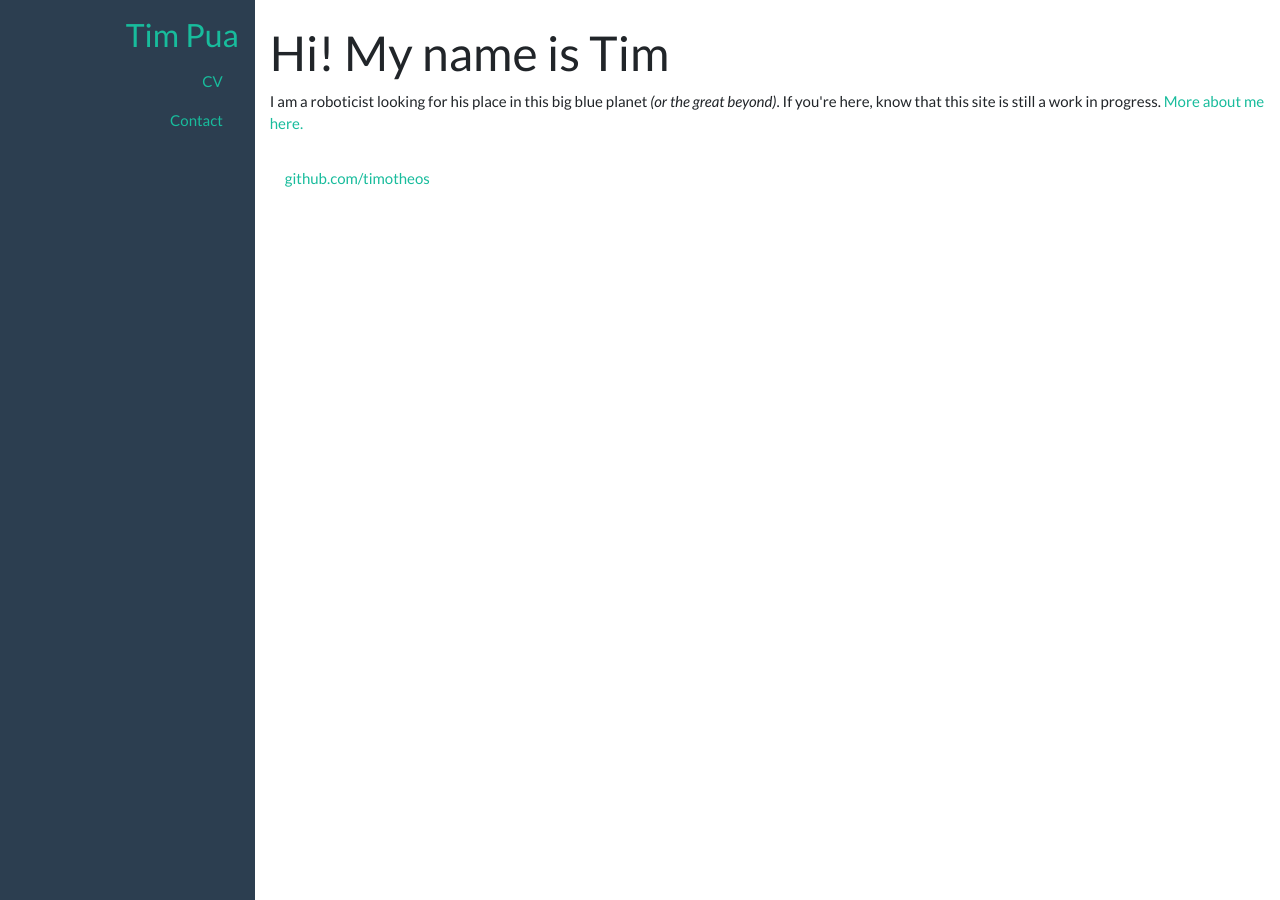
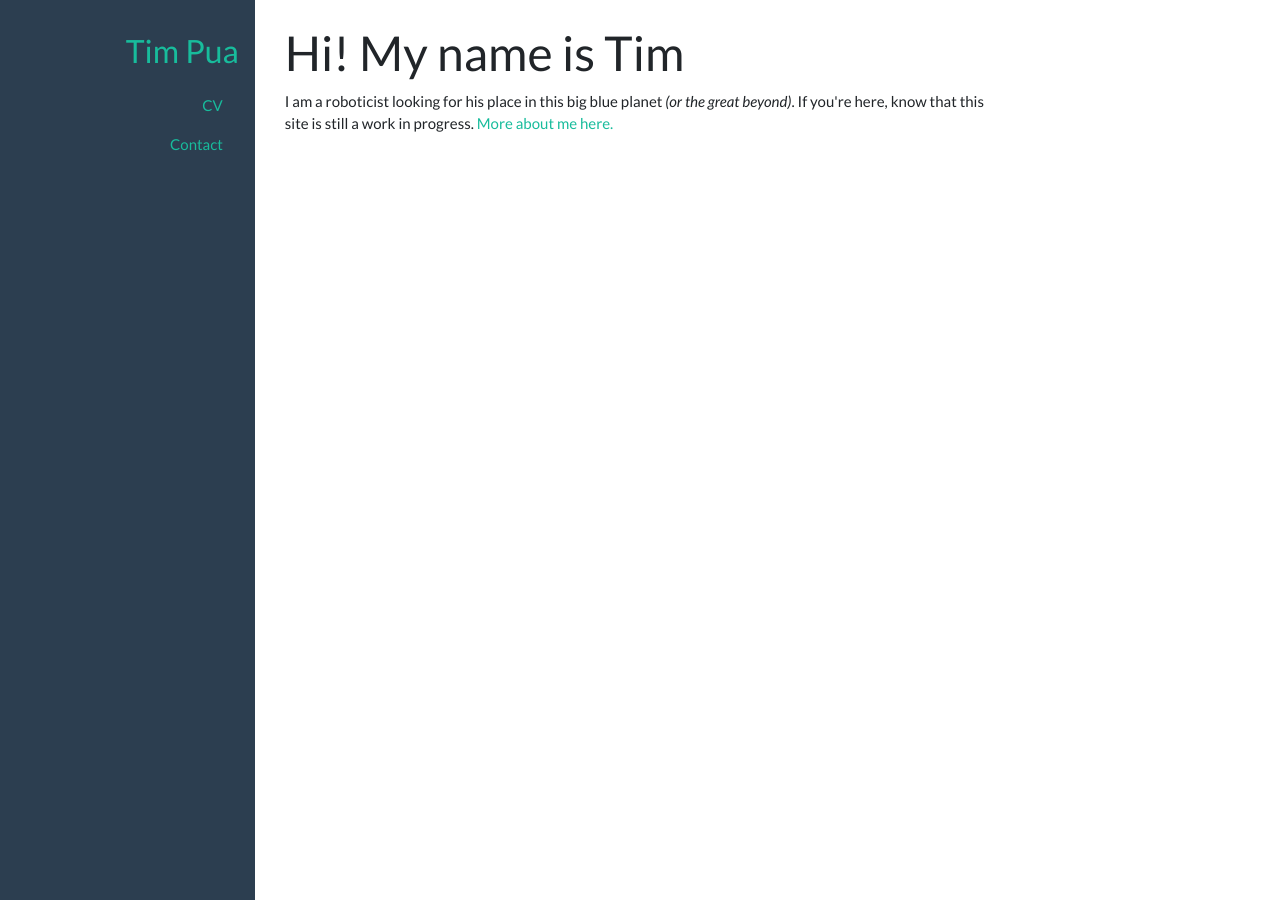
Before and after one commit to timotheos/timotheos.github.io, a Jekyll site: the page built from index.md, in a window 1280 px wide. Built offline with Jekyll 4.4.1, drawn with Linux system fonts in a browser that asks for light colours; nearby versions of some CDN libraries.

Commit message:
More layouting

```diff
--- a/_includes/header.html
+++ b/_includes/header.html
@@ -1,28 +1,5 @@
-<!-- <nav class="navbar navbar-expand navbar-dark bg-primary
-            ">
-  <button class="navbar-toggler" type="button" data-toggle="collapse" data-target="#sidebar" aria-controls="navbarsExample02" aria-expanded="false" aria-label="Toggle navigation">
-    <span class="navbar-toggler-icon"></span>
-  </button>
-
-  <div class="collapse navbar-collapse justify-content-end" id="sidebar">
-    <ul class="navbar-nav flex-column">
-      <li class="nav-item active">
-        <a class="navbar-brand active h1 mb-0 nav-link" href="/">Tim Pua</a>
-      </li>
-      <li class="nav-item">
-        <a class="nav-link" href="/cv">CV</a>
-      </li>
-      <li class="nav-item">
-        <a class="nav-link" href="/about">About</a>
-      </li>
-      <li class="nav-item">
-        <a class="nav-link" href="/thoughts">Blog</a>
-      </li>
-    </ul>
-  </div>
-</nav> -->
-<div class="d-flex flex-column w-25 h-100 bg-primary text-right py-3">
-  <h3 class="px-3"><a class="text-decoration-none" href="/">Tim Pua</a></h3>
+<div class="d-flex flex-column w-25 h-100 bg-primary text-right py-4" id="navMenu">
+  <h3 class="px-3 py-2"><a class="text-decoration-none" href="/">Tim Pua</a></h3>
   <nav class="nav navbar-expand flex-column text-light">
     <a class="nav-link {{ page.cv }}" href="/cv" title="cv">CV</a>
     <a class="nav-link {{ page.contact }}" href="/contact" title="contact">Contact</a>
--- a/_layouts/default.html
+++ b/_layouts/default.html
@@ -7,13 +7,10 @@
 
     {% include header.html %}
 
-    <div class="container">
+    <div class="container h-100">
 
-      <main role="main" >
-        {{ content }}
-      </main>
+      {{ content }}
 
-      {% include footer.html %}
 
     </div>
 
--- a/index.md
+++ b/index.md
@@ -4,9 +4,11 @@ title: Tim Pua · My Thought Bank
 ---
 
 <div class="blurb">
-  <h1 class="mt-4">Hi! My name is Tim</h1>
-  <p>
-    I am a roboticist looking for his place in this big blue planet <em>(or the great beyond)</em>.
-    If you're here, know that this site is still a work in progress. <a href="/about">More about me here.</a>
-  </p>
+  <div class="col-lg-9">
+    <h1 class="mt-4">Hi! My name is Tim</h1>
+    <p>
+      I am a roboticist looking for his place in this big blue planet <em>(or the great beyond)</em>.
+      If you're here, know that this site is still a work in progress. <a href="/about">More about me here.</a>
+    </p>
+  </div>
 </div><!-- /.blurb -->
```
Also changed, not shown: css/style.css (added).
